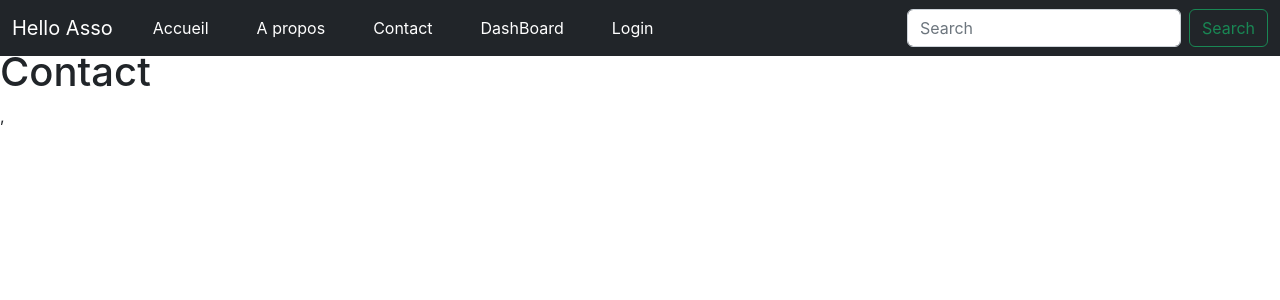
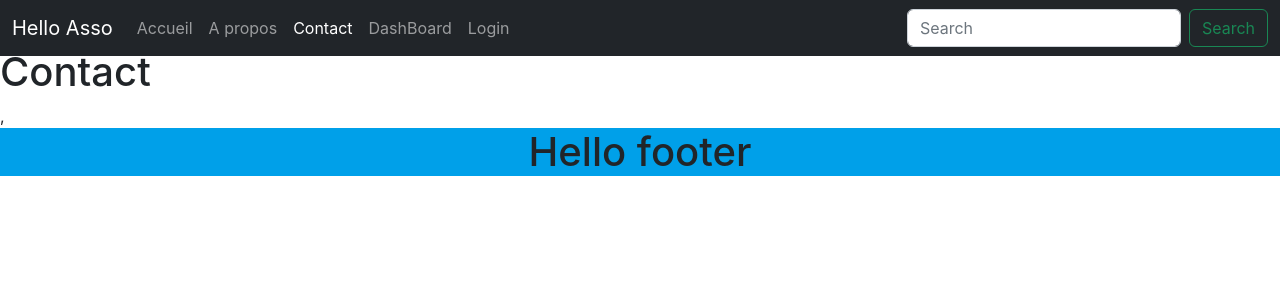
Before and after one commit to gnut06300/helloasso, a React (Create React App) app in the folder hello-asso/: page /contact in a window 1280 px wide. Shown: the top 300 px of the page. Built offline with nearby package versions, Linux system fonts and the light colour scheme.

Commit message:
Mise en place du footer

```diff
--- a/hello-asso/src/App.js
+++ b/hello-asso/src/App.js
@@ -1,6 +1,7 @@
 import React from 'react';
 //component
 import Navigation from './Components/Navigation';
+// import Footer from './Components/Footer';
 //views
 
 //css
@@ -9,7 +10,12 @@ import './App.css';
 function App() {
   return (
     <div className="App">
-      <Navigation />
+      <div>
+        <Navigation />
+      </div>
+      <div>
+        {/* <Footer /> */}
+      </div>
     </div>
   );
 }
--- /dev/null
+++ b/hello-asso/src/Components/Footer.js
@@ -0,0 +1,13 @@
+import React from "react";
+import './styles/footer.css';
+
+const Footer = () => {
+    return (
+        <>
+        <div className="footer">
+        <h1>Hello footer</h1>
+        </div>
+        </>
+    )
+}
+export default Footer;
--- a/hello-asso/src/Components/Login.js
+++ b/hello-asso/src/Components/Login.js
@@ -71,7 +71,7 @@
     }
     render() {
         return (
-        <div className="col-lg-8 p-3 mx-auto">
+        <div className="col-lg-8 p-3 mx-auto mb-5">
             <div className="card card-container mx-auto shadow">
                 <img
                     src="https://www.webassoc.org/wp-content/uploads/2019/05/logo_helloasso.png"
--- a/hello-asso/src/Components/Navigation.js
+++ b/hello-asso/src/Components/Navigation.js
@@ -1,16 +1,17 @@
-import React, {useState} from 'react';
+import React from 'react';
 import Button from 'react-bootstrap/Button';
 import Container from 'react-bootstrap/Container';
 import Form from 'react-bootstrap/Form';
 import Nav from 'react-bootstrap/Nav';
 import Navbar from 'react-bootstrap/Navbar';
 
-import {Link, NavLink} from 'react-router-dom';
+import {NavLink} from 'react-router-dom';
+
 import Menu from './data/Menu';
 import './styles/navbar.css';
 
-function Navigation() {
-    const [active, setActive] = useState(false);
+const Navigation = () => {
+    // const [active, setActive] = useState(false);
 return (
 <Navbar bg="dark" variant="dark" expand="lg" fixed="top">
     <Container fluid>
@@ -25,12 +26,12 @@ return (
         {/* <Nav className={active ? "nav-menu active" : "nav-menu"}>  */}
             {Menu.map((item, index) => {
                     return (
-                    // <Nav.Link className='active' key={index} href={item.url}>{item.title}</Nav.Link> //trouver la condition pour mettre la class active
-                    <Nav.Link  key={index}>
-                        <Link to={item.url} className={item.cName}>
-                        {item.title}
-                        </Link>
-                    </Nav.Link>
+                    <Nav.Link as={NavLink} className={item.cName} key={index} to={item.url}>{item.title}</Nav.Link> //trouver la condition pour mettre la class active
+                    // <Nav.Link  key={index}>
+                    //     <Link to={item.url} className={item.cName}>
+                    //     {item.title}
+                    //     </Link>
+                    // </Nav.Link>
                     );
                 })}
         </Nav>
--- a/hello-asso/src/Components/data/Menu.js
+++ b/hello-asso/src/Components/data/Menu.js
@@ -2,7 +2,7 @@
 const menuItems = [
 {
     title: "Accueil",
-    url: "/home",
+    url: "/",
     cName: "nav-links",
 },
 {
@@ -22,7 +22,7 @@ const menuItems = [
 },
 {
     title: "Login",
-    url: "/",
+    url: "/login",
     cName: "nav-links"
 }
 ];
--- /dev/null
+++ b/hello-asso/src/Components/styles/footer.css
@@ -0,0 +1,6 @@
+.footer {
+    background-color: var(--color-primary);
+    width: 100%;
+    text-align: center;
+
+}
--- a/hello-asso/src/Views/Home.js
+++ b/hello-asso/src/Views/Home.js
@@ -1,4 +1,5 @@
 import React from 'react';
+
 //component
 // import Association from '../Api/Services/Users';
 //css
@@ -14,6 +15,7 @@ const Home = () => {
                 <div dangerouslySetInnerHTML={{ __html: "<iframe id='haWidget' allowtransparency='true' scrolling='auto' src='https://www.helloasso.com/associations/artprod/adhesions/membre-actif/widget' style='width: 100%; height: 900px; border: none;' />" }} />
 
             </div>
+            {/* <Footer/> */}
         </div>
     );
 };
--- a/hello-asso/src/index.css
+++ b/hello-asso/src/index.css
@@ -6,6 +6,7 @@ body {
   -webkit-font-smoothing: antialiased;
   -moz-osx-font-smoothing: grayscale;
   background-color: var(--white);
+  height: 100vh;
 }
 
 code {
--- a/hello-asso/src/index.js
+++ b/hello-asso/src/index.js
@@ -10,6 +10,7 @@ import About from './Views/About';
 import Contact from './Views/Contact';
 import DashBoard from './Views/DashBoard';
 import Connection from './Views/Connection';
+import Footer from './Components/Footer';
 // import Navigation from './Components/Navigation';
 
 //css
@@ -20,15 +21,15 @@ root.render(
   <React.StrictMode>
     <Router>
         <App />
-        {/* <Navigation /> */}
         <Routes>
-          <Route exact path="/" element={<Connection/>}></Route>
-          <Route path="/home" element={<Home/>}></Route>
+          <Route exact path="/" element={<Home/>}></Route>
           <Route path="/about" element={<About/>}></Route>
           <Route path="/contact" element={<Contact/>}></Route>
           <Route path="/dashboard" element={<DashBoard/>}></Route>
+          <Route path="/login" element={<Connection/>}></Route>
         </Routes>
   </Router>,
+  <Footer/>
   </React.StrictMode>
 );
 
```
